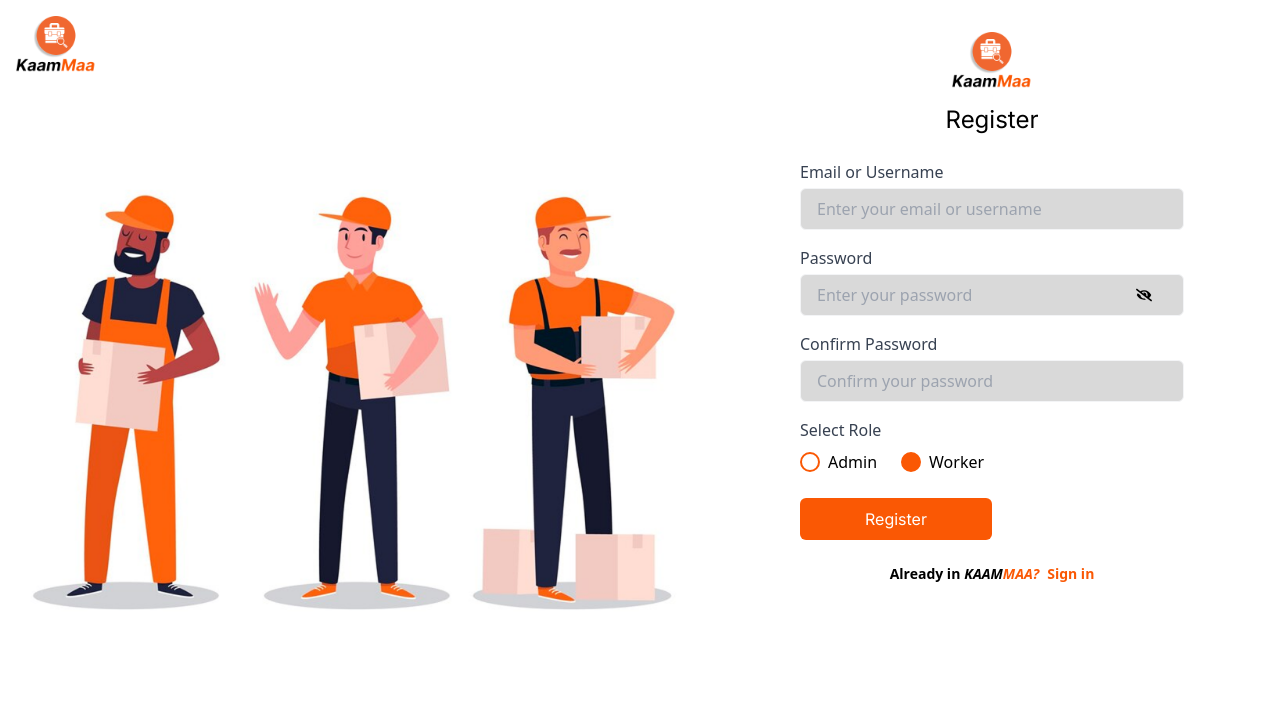
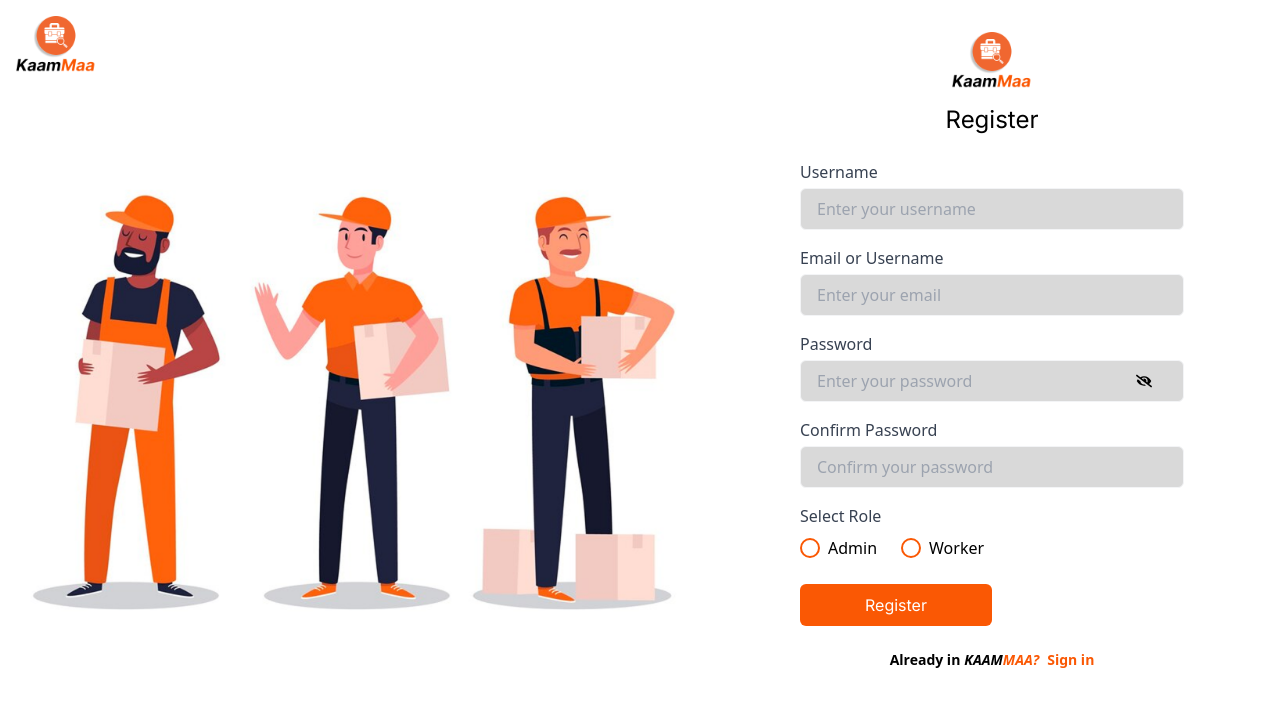
Before and after one commit to AakashShahi/KaamMaa_Web, a React (Vite) app in the folder KaamMaa/: page /register in a window 1280 px wide. Shown: the top 706 px of the page. Built offline with nearby package versions, Linux system fonts and the light colour scheme.

Commit message:
registration from ui to login done

```diff
--- a/KaamMaa/package.json
+++ b/KaamMaa/package.json
@@ -10,7 +10,9 @@
     "preview": "vite preview"
   },
   "dependencies": {
+    "@tanstack/react-query": "^5.80.6",
     "axios": "^1.9.0",
+    "cors": "^2.8.5",
     "formik": "^2.4.6",
     "react": "^19.1.0",
     "react-dom": "^19.1.0",
--- a/KaamMaa/src/components/auth/RegisterForm.jsx
+++ b/KaamMaa/src/components/auth/RegisterForm.jsx
@@ -3,53 +3,48 @@
 import workerImg from '../../assets/logo/login_worker.png';
 import { FaEye, FaEyeSlash } from 'react-icons/fa';
 import { Link } from 'react-router-dom';
+import { useFormik } from "formik";
+import * as Yup from "yup";
+import { useRegisterUserTan } from '../../hooks/useRegisterUserTan';
 
 export default function RegisterForm() {
     const [showPassword, setShowPassword] = useState(false);
-    const [email, setEmail] = useState('');
-    const [password, setPassword] = useState('');
-    const [confirmPassword, setConfirmPassword] = useState('');
-    const [role, setRole] = useState('worker');
-    const [errors, setErrors] = useState({ email: '', password: '', confirmPassword: '' });
+    const togglePassword = () => setShowPassword(prev => !prev);
+    const { mutate, isPending } = useRegisterUserTan();
 
-    const togglePassword = () => setShowPassword(prev => !prev);
+    const validationSchema = Yup.object({
+        username: Yup.string()
+            .min(3, "Min 3 characters")
+            .max(20, "Max 20 characters")
+            .required("Username required"),
+        email: Yup.string()
+            .email("Invalid email")
+            .required("Email required"),
+        password: Yup.string()
+            .min(8, "Min 8 characters")
+            .required("Password required"),
+        confirmPassword: Yup.string()
+            .oneOf([Yup.ref('password')], 'Passwords must match')
+            .required('Confirm Password required'),
+        role: Yup.string()
+            .oneOf(['admin', 'worker'], 'Select a role')
+            .required('Role is required'),
+    });
 
-    const validateForm = () => {
-        let isValid = true;
-        const newErrors = { email: '', password: '', confirmPassword: '' };
-
-        if (!email.trim()) {
-            newErrors.email = 'Email or Username is required.';
-            isValid = false;
+    const formik = useFormik({
+        initialValues: {
+            username: "",
+            email: "",
+            password: "",
+            confirmPassword: "",
+            role: ""
+        },
+        validationSchema,
+        onSubmit: (data) => {
+            const { confirmPassword, ...payload } = data;
+            mutate(payload); // send username, email, password, role
         }
-
-        if (!password) {
-            newErrors.password = 'Password is required.';
-            isValid = false;
-        } else if (!/^(?=.*[A-Za-z])(?=.*\d)[A-Za-z\d]{6,}$/.test(password)) {
-            newErrors.password = 'Password must be at least 6 characters and contain letters and numbers.';
-            isValid = false;
-        }
-
-        if (!confirmPassword) {
-            newErrors.confirmPassword = 'Please confirm your password.';
-            isValid = false;
-        } else if (password !== confirmPassword) {
-            newErrors.confirmPassword = 'Passwords do not match.';
-            isValid = false;
-        }
-
-        setErrors(newErrors);
-        return isValid;
-    };
-
-    const handleSubmit = (e) => {
-        e.preventDefault();
-        if (validateForm()) {
-            alert(`Registration successful!\nRole: ${role}`);
-            console.log({ email, password, role });
-        }
-    };
+    });
 
     return (
         <div className="w-screen h-screen bg-white flex">
@@ -70,21 +65,45 @@
                 <img src={logo} alt="KaamMaa Logo" className="h-14 w-auto mb-4" />
                 <h2 className="text-2xl font-Inter font-bold mb-6 text-black">Register</h2>
 
-                <form className="w-full max-w-sm" onSubmit={handleSubmit}>
-                    {/* Email / Username */}
+                <form className="w-full max-w-sm" onSubmit={formik.handleSubmit}>
+                    {/* Username */}
+                    <div className="mb-4">
+                        <label className="block text-gray-700 mb-1 text-Inter" htmlFor="username">
+                            Username
+                        </label>
+                        <input
+                            type="text"
+                            id="username"
+                            name="username"
+                            onChange={formik.handleChange}
+                            onBlur={formik.handleBlur}
+                            value={formik.values.username}
+                            className="bg-secondary text-black w-full px-4 py-2 border border-gray-100 rounded-md focus:outline-none focus:ring-2 focus:ring-primary"
+                            placeholder="Enter your username"
+                        />
+                        {formik.touched.username && formik.errors.username && (
+                            <p className="text-red-500 text-sm mt-1">{formik.errors.username}</p>
+                        )}
+                    </div>
+
+                    {/* Email */}
                     <div className="mb-4">
                         <label className="block text-gray-700 mb-1 text-Inter" htmlFor="email">
                             Email or Username
                         </label>
                         <input
-                            type="text"
+                            type="email"
                             id="email"
-                            value={email}
-                            onChange={(e) => setEmail(e.target.value)}
+                            name="email"
+                            onChange={formik.handleChange}
+                            onBlur={formik.handleBlur}
+                            value={formik.values.email}
                             className="bg-secondary text-black w-full px-4 py-2 border border-gray-100 rounded-md focus:outline-none focus:ring-2 focus:ring-primary"
-                            placeholder="Enter your email or username"
+                            placeholder="Enter your email"
                         />
-                        {errors.email && <p className="text-red-500 text-sm mt-1">{errors.email}</p>}
+                        {formik.touched.email && formik.errors.email && (
+                            <p className="text-red-500 text-sm mt-1">{formik.errors.email}</p>
+                        )}
                     </div>
 
                     {/* Password */}
@@ -95,8 +114,10 @@
                         <input
                             type={showPassword ? "text" : "password"}
                             id="password"
-                            value={password}
-                            onChange={(e) => setPassword(e.target.value)}
+                            name="password"
+                            onChange={formik.handleChange}
+                            onBlur={formik.handleBlur}
+                            value={formik.values.password}
                             className="bg-secondary text-black w-full px-4 py-2 pr-10 border border-gray-100 rounded-md focus:outline-none focus:ring-2 focus:ring-primary"
                             placeholder="Enter your password"
                         />
@@ -107,7 +128,9 @@
                         >
                             {showPassword ? <FaEye /> : <FaEyeSlash />}
                         </button>
-                        {errors.password && <p className="text-red-500 text-sm mt-1">{errors.password}</p>}
+                        {formik.touched.password && formik.errors.password && (
+                            <p className="text-red-500 text-sm mt-1">{formik.errors.password}</p>
+                        )}
                     </div>
 
                     {/* Confirm Password */}
@@ -118,12 +141,16 @@
                         <input
                             type={showPassword ? "text" : "password"}
                             id="confirmPassword"
-                            value={confirmPassword}
-                            onChange={(e) => setConfirmPassword(e.target.value)}
+                            name="confirmPassword"
+                            onChange={formik.handleChange}
+                            onBlur={formik.handleBlur}
+                            value={formik.values.confirmPassword}
                             className="bg-secondary text-black w-full px-4 py-2 pr-10 border border-gray-100 rounded-md focus:outline-none focus:ring-2 focus:ring-primary"
                             placeholder="Confirm your password"
                         />
-                        {errors.confirmPassword && <p className="text-red-500 text-sm mt-1">{errors.confirmPassword}</p>}
+                        {formik.touched.confirmPassword && formik.errors.confirmPassword && (
+                            <p className="text-red-500 text-sm mt-1">{formik.errors.confirmPassword}</p>
+                        )}
                     </div>
 
                     {/* Role Selection */}
@@ -137,8 +164,8 @@
                                     name="role"
                                     value="admin"
                                     className="hidden peer"
-                                    checked={role === 'admin'}
-                                    onChange={() => setRole('admin')}
+                                    checked={formik.values.role === 'admin'}
+                                    onChange={formik.handleChange}
                                 />
                                 <span className="w-5 h-5 inline-block rounded-full border-2 border-[#FA5804] mr-2 peer-checked:bg-[#FA5804] peer-checked:border-[#FA5804]"></span>
                                 Admin
@@ -151,21 +178,25 @@
                                     name="role"
                                     value="worker"
                                     className="hidden peer"
-                                    checked={role === 'worker'}
-                                    onChange={() => setRole('worker')}
+                                    checked={formik.values.role === 'worker'}
+                                    onChange={formik.handleChange}
                                 />
                                 <span className="w-5 h-5 inline-block rounded-full border-2 border-[#FA5804] mr-2 peer-checked:bg-[#FA5804] peer-checked:border-[#FA5804]"></span>
                                 Worker
                             </label>
                         </div>
+                        {formik.touched.role && formik.errors.role && (
+                            <p className="text-red-500 text-sm mt-1">{formik.errors.role}</p>
+                        )}
                     </div>
 
                     {/* Submit Button */}
                     <button
                         type="submit"
-                        className="w-1/2 bg-primary font-Inter text-white py-2 rounded-md hover:bg-black transition focus:outline-none"
+                        disabled={isPending}
+                        className="w-1/2 bg-primary font-Inter text-white py-2 rounded-md hover:bg-black transition focus:outline-none disabled:opacity-50"
                     >
-                        Register
+                        {isPending ? "Registering..." : "Register"}
                     </button>
                 </form>
 
@@ -173,7 +204,7 @@
                 <div className="flex flex-wrap items-center justify-center mt-6 text-sm">
                     <span className="font-bold text-black mr-1">Already in</span>
                     <span className="font-bold italic text-black">KAAM</span>
-                    <span className="font-bold italic text-primary ">MAA?</span>
+                    <span className="font-bold italic text-primary">MAA?</span>
                     <Link to="/" className="ml-2 text-primary font-bold hover:underline">
                         Sign in
                     </Link>
--- /dev/null
+++ b/KaamMaa/src/hooks/useRegisterUserTan.js
@@ -0,0 +1,18 @@
+import { useMutation } from "@tanstack/react-query"
+import { registerUserService } from "../services/authService"
+import { toast } from "react-toastify";
+
+export const useRegisterUserTan = () => {
+    return useMutation(
+        {
+            mutationFn: registerUserService,
+            mutationKey: ['register'],
+            onSuccess: (data) => {
+                toast.success(data.message || "Registration Successful")
+            },
+            onError: (err) => {
+                toast.error(err.message || "Registration Failed")
+            }
+        },
+    )
+}
--- a/KaamMaa/src/main.jsx
+++ b/KaamMaa/src/main.jsx
@@ -3,9 +3,13 @@
 import './index.css'
 import AppRouter from './router/AppROuter.jsx'
 import { ToastContainer, Zoom } from 'react-toastify'
+import { QueryClient, QueryClientProvider } from "@tanstack/react-query";
+
+const queryClient = new QueryClient();
 
 createRoot(document.getElementById('root')).render(
   <StrictMode>
+    <QueryClientProvider client={queryClient}>
       <AppRouter />
       <ToastContainer
         position='top-right'
@@ -13,5 +17,6 @@
         hideProgressBar={false}
         theme='light'
         transition={Zoom} />
-  </StrictMode>,
+    </QueryClientProvider>
+  </StrictMode >,
 )
--- a/KaamMaa/src/services/authService.js
+++ b/KaamMaa/src/services/authService.js
@@ -3,8 +3,9 @@
 export const registerUserService = async (formData) => {
     try {
         const response = await registerUserApi(formData)
-        return response.data // body of response
+        return response.data
     } catch (error) {
+        console.log(error);
         throw error.response?.data || { message: "registration failed" }
     }
 }
```
Also changed, not shown: 2 other files (tests, documents, lock files or other folders). Lines whose indentation alone changed are shown as unchanged.
